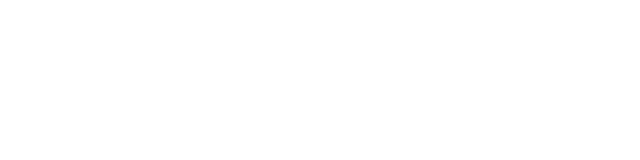
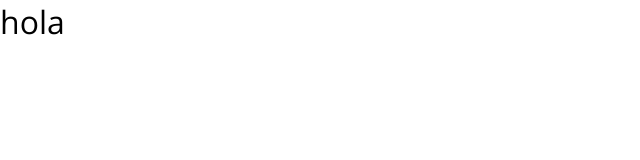
Before and after one commit to leandromuzzupappa/rssfeed, a React (Create React App) app: page /login in a window 1280 px wide. Shown: the top 160 px of the page, without its empty margins (0-640 px from the left). Built offline with nearby package versions, Linux system fonts and the light colour scheme.

Commit message:
Creo ruta layout y pagina de login

```diff
--- a/src/App.js
+++ b/src/App.js
@@ -3,9 +3,11 @@ import { Route, Switch } from 'react-router-dom';
 
 // Layouts
 import HomeLayout from './layouts/HomeLayout/HomeLayout';
+import LoginLayout from './layouts/LoginLayout';
 
 // Pages
 import Homepage from './pages/Home';
+import Login from './pages/Login';
 
 const App = () => {
     return (
@@ -20,6 +22,15 @@ const App = () => {
                         </HomeLayout>
                     )}
                 />
+                <Route
+                    exact
+                    path="/login"
+                    render={() => (
+                        <LoginLayout>
+                            <Login />
+                        </LoginLayout>
+                    )}
+                />
             </Switch>
         </>
     );
--- /dev/null
+++ b/src/components/SignIn/index.js
@@ -0,0 +1,7 @@
+import React from 'react';
+
+const SignIn = (props) => {
+    return <h1>hola</h1>;
+};
+
+export default SignIn;
--- /dev/null
+++ b/src/layouts/LoginLayout/index.js
@@ -0,0 +1,11 @@
+import React from 'react';
+
+const LoginLayout = (props) => {
+    return (
+        <div className="loginForms">
+            <main>{props.children}</main>
+        </div>
+    );
+};
+
+export default LoginLayout;
--- /dev/null
+++ b/src/pages/Login/index.js
@@ -0,0 +1,11 @@
+import React from 'react';
+
+import './styles.scss';
+
+import SignIn from '../../components/SignIn';
+
+const Login = (props) => {
+    return <SignIn subtitle="Bienvenido al" title="RSS Bonito" />;
+};
+
+export default Login;
```
Also changed, not shown: src/pages/Login/styles.scss (added), 1 other file (tests, documents, lock files or other folders).
